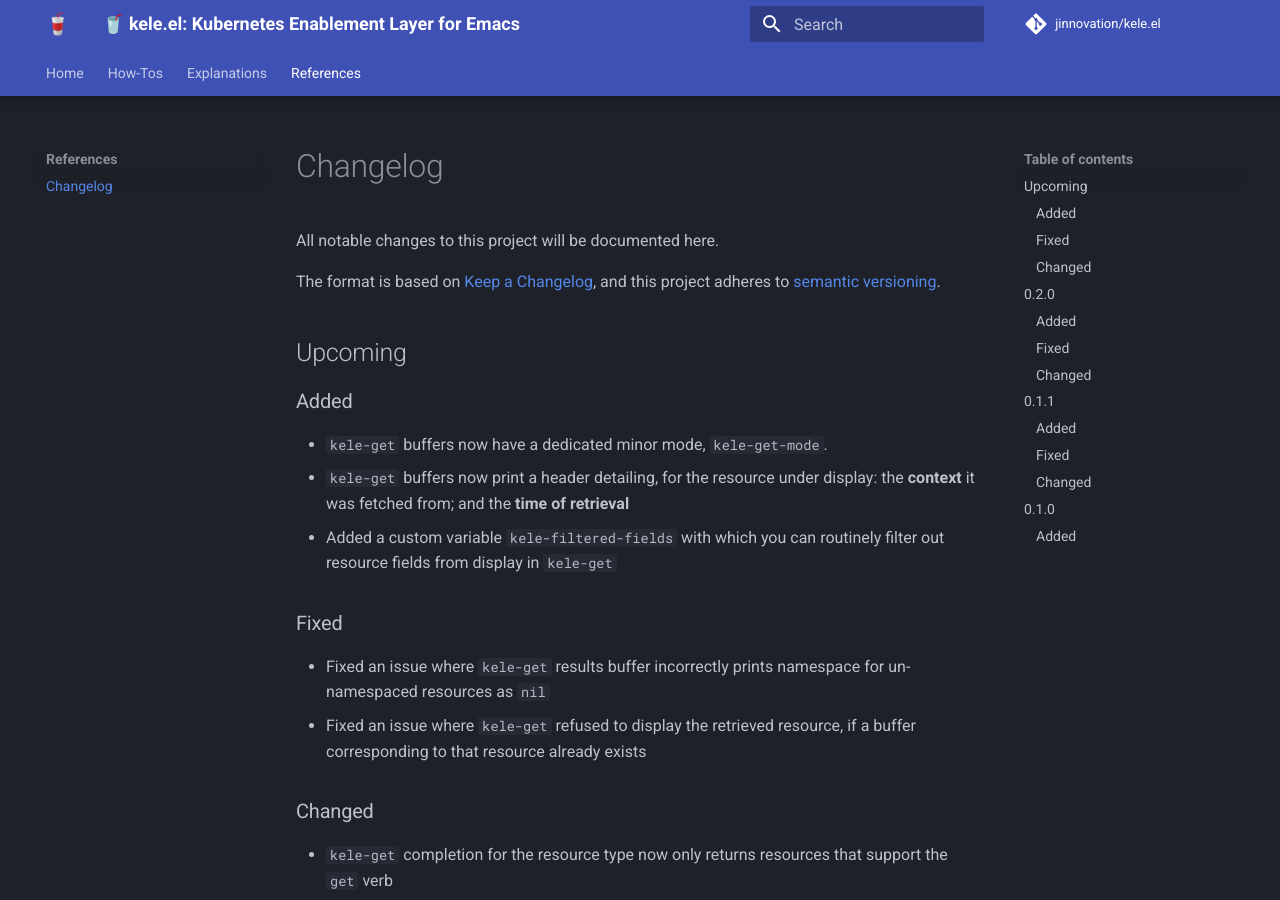
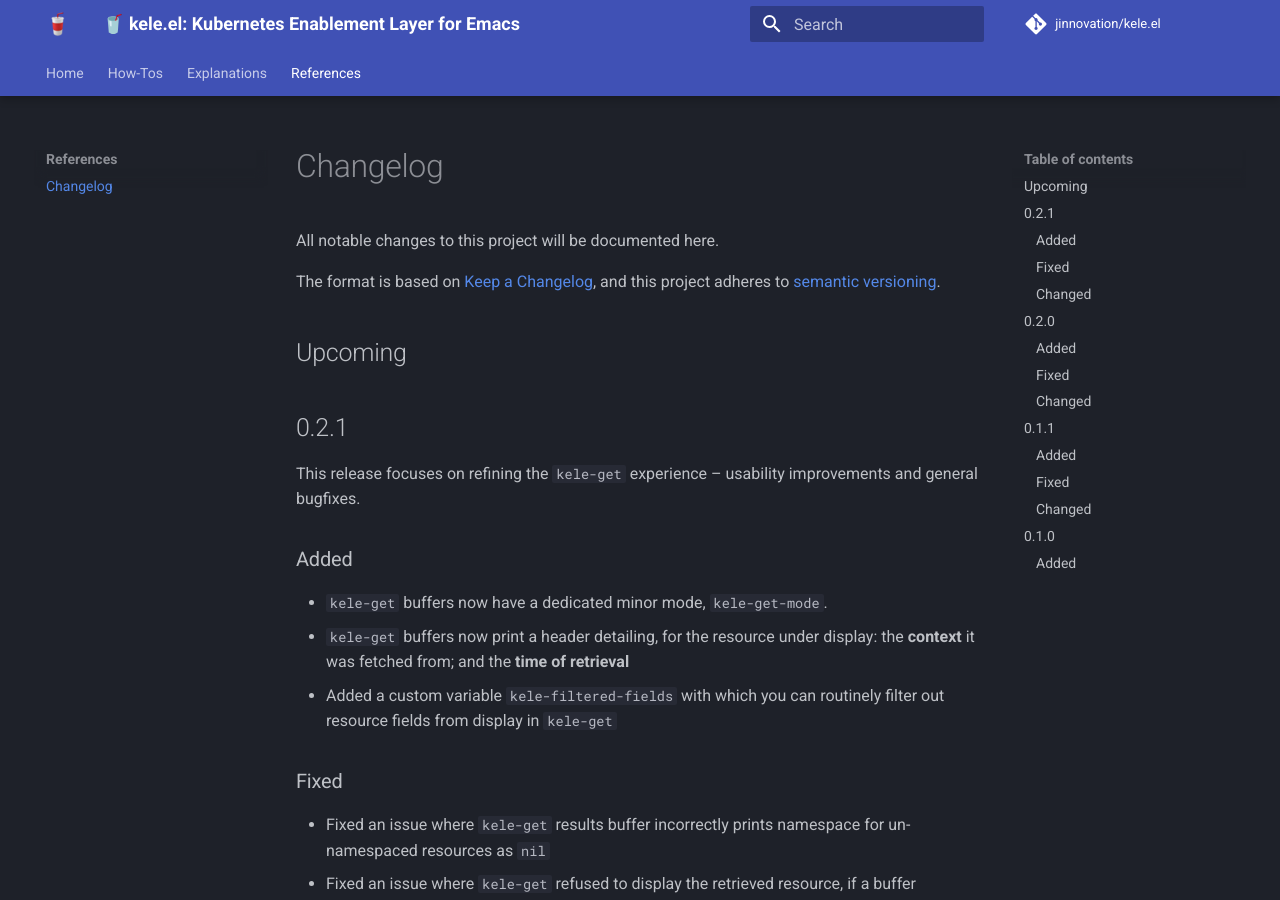
Before and after one commit to jinnovation/kele.el, an MkDocs documentation site: the page built from docs/references/changelog.md, in a window 1280 px wide and 900 px high. Built offline with MkDocs 1.6.1 and Material for MkDocs 9.7.7, drawn with Linux system fonts in a browser that asks for light colours; emoji names are drawn with the system emoji font; comment, search, counter and statistics services are not loaded.

Commit message:
Release 0.2.1

```diff
--- a/docs/references/changelog.md
+++ b/docs/references/changelog.md
@@ -10,6 +10,11 @@
 [semver]: https://semver.org/spec/v2.0.0.html
 
 ## Upcoming
+
+## 0.2.1
+
+This release focuses on refining the `kele-get` experience -- usability
+improvements and general bugfixes.
 
 ### Added
 
```
Also changed, not shown: 1 other file.
